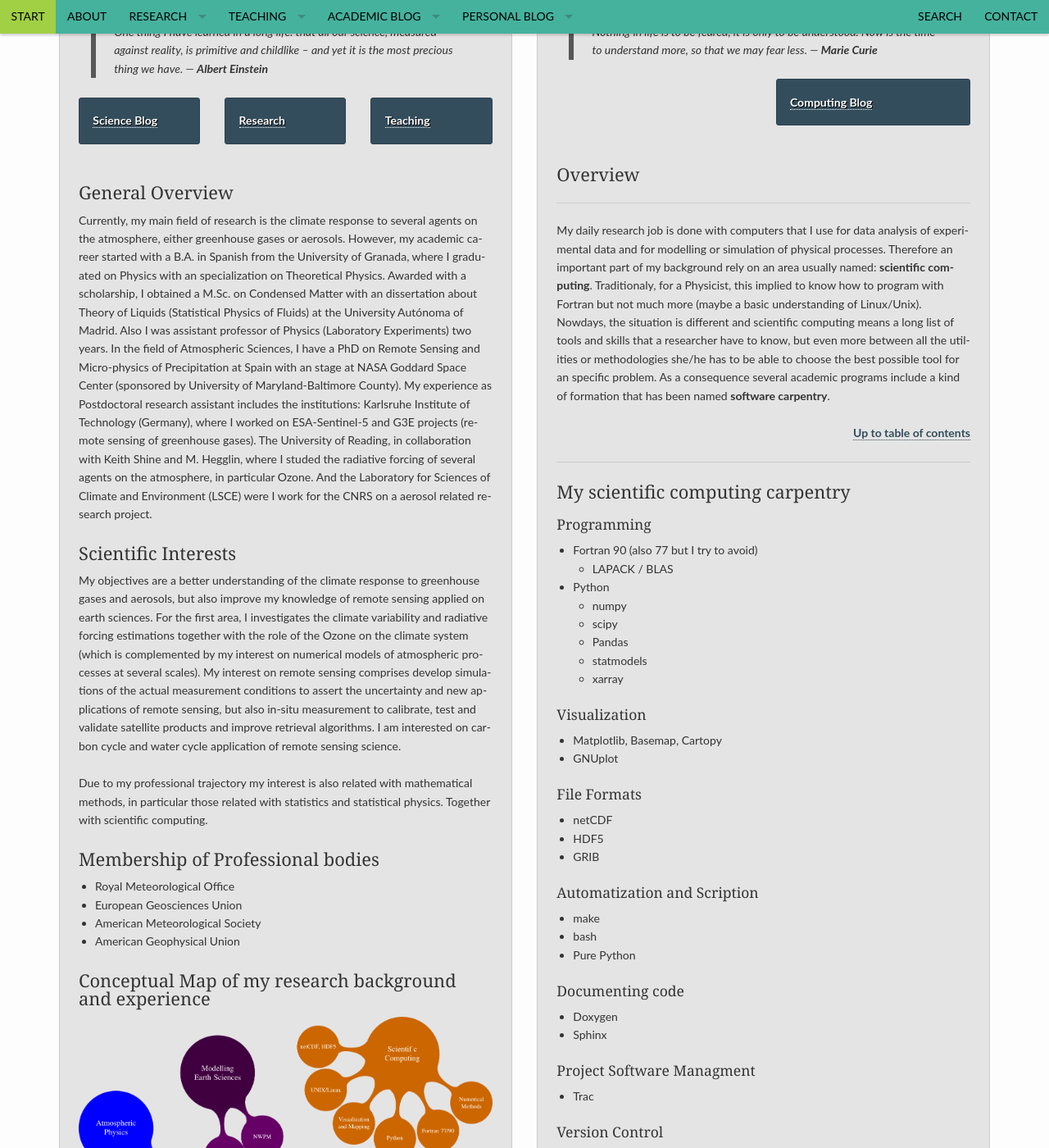
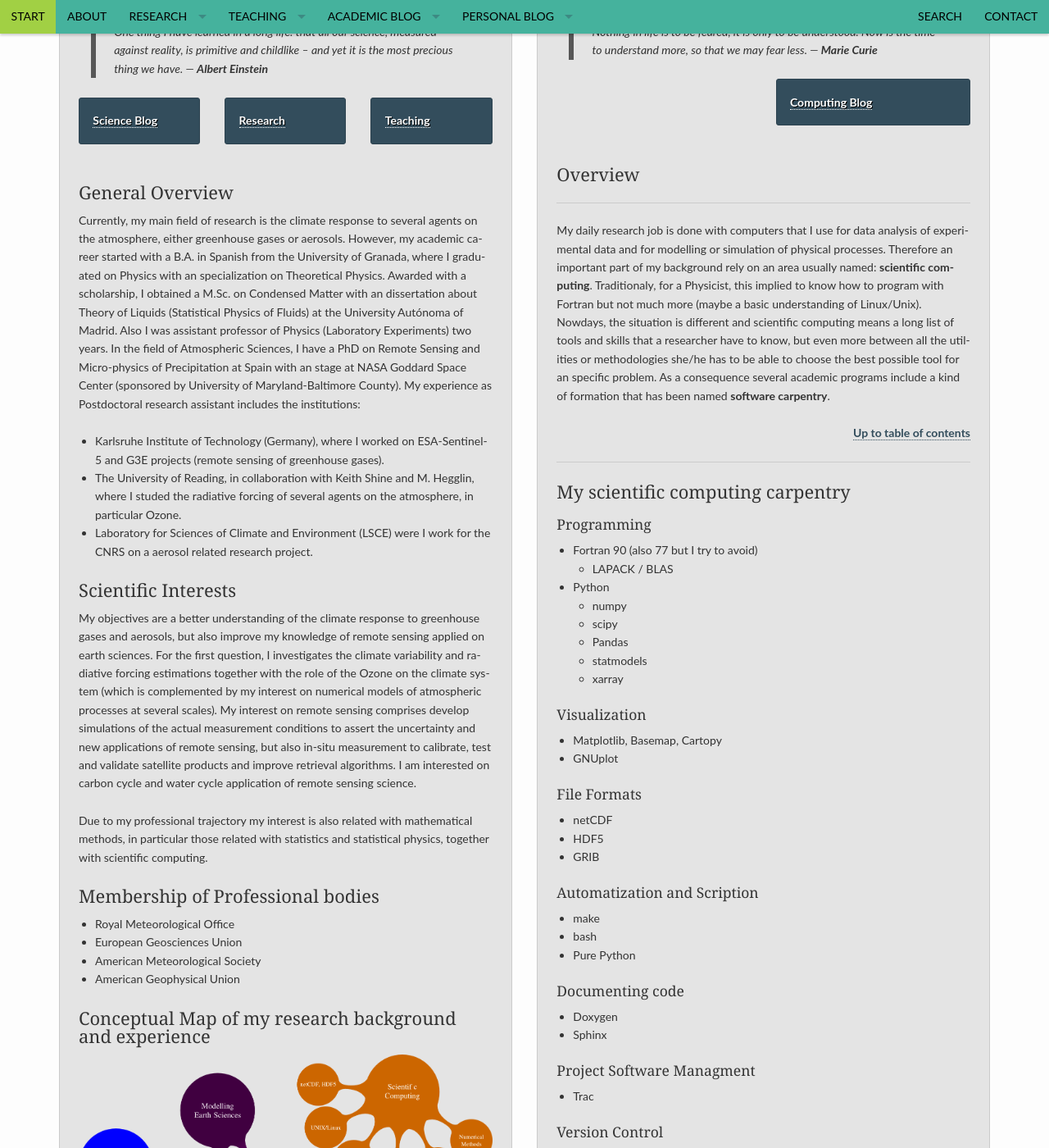
Before and after one commit to RCHG/rchg.github.io, a Jekyll site: the page built from pages/about_overview.md, in a window 1280 px wide and 1400 px high, scrolled down 329 px. Shown: the whole window at 82% size. Built offline with Jekyll 4.4.1, drawn with Linux system fonts in a browser that asks for light colours; nearby versions of some CDN libraries; comment, search, counter and statistics services are not loaded.

Commit message:
Update about_overview.md

```diff
--- a/pages/about_overview.md
+++ b/pages/about_overview.md
@@ -33,14 +33,17 @@ breadcrumb: true
 
 ### General Overview
 
-Currently, my main field of research is the climate response to several agents on the atmosphere, either greenhouse gases or aerosols. However, my academic career started with a B.A. in Spanish from the University of Granada, where I graduated on Physics with an specialization on Theoretical Physics. Awarded with a scholarship, I obtained a M.Sc. on Condensed Matter with an dissertation about Theory of Liquids (Statistical Physics of Fluids) at the University Autónoma of Madrid. Also I was assistant professor of Physics (Laboratory Experiments) two years. In the field of Atmospheric Sciences, I have a PhD on Remote Sensing and Micro-physics of Precipitation at Spain with an stage at NASA Goddard Space Center (sponsored by University of Maryland-Baltimore County). My experience as Postdoctoral research assistant includes the institutions: Karlsruhe Institute of Technology (Germany), where I worked on ESA-Sentinel-5 and G3E projects (remote sensing of greenhouse gases). The University of Reading, in collaboration with Keith Shine and M. Hegglin, where I studed the radiative forcing of several agents on the atmosphere, in particular Ozone. And the Laboratory for Sciences of Climate and Environment (LSCE) were I work for the CNRS on a aerosol related research project.
+Currently, my main field of research is the climate response to several agents on the atmosphere, either greenhouse gases or aerosols. However, my academic career started with a B.A. in Spanish from the University of Granada, where I graduated on Physics with an specialization on Theoretical Physics. Awarded with a scholarship, I obtained a M.Sc. on Condensed Matter with an dissertation about Theory of Liquids (Statistical Physics of Fluids) at the University Autónoma of Madrid. Also I was assistant professor of Physics (Laboratory Experiments) two years. In the field of Atmospheric Sciences, I have a PhD on Remote Sensing and Micro-physics of Precipitation at Spain with an stage at NASA Goddard Space Center (sponsored by University of Maryland-Baltimore County). My experience as Postdoctoral research assistant includes the institutions:
+- Karlsruhe Institute of Technology (Germany), where I worked on ESA-Sentinel-5 and G3E projects (remote sensing of greenhouse gases).
+- The University of Reading, in collaboration with Keith Shine and M. Hegglin, where I studed the radiative forcing of several agents on the atmosphere, in particular Ozone.
+- Laboratory for Sciences of Climate and Environment (LSCE) were I work for the CNRS on a aerosol related research project.
 
 
 ### Scientific Interests
 
-My objectives are a better understanding of the climate response to greenhouse gases and aerosols, but also improve my knowledge of remote sensing applied on earth sciences. For the first area, I investigates the climate variability and radiative forcing estimations together with the role of the Ozone on the climate system (which is complemented by my interest on numerical models of atmospheric processes at several scales). My interest on remote sensing comprises develop simulations of the actual measurement conditions to assert the uncertainty and new applications of remote sensing, but also in-situ measurement to calibrate, test and validate satellite products and improve retrieval algorithms. I am interested on carbon cycle and water cycle application of remote sensing science.
+My objectives are a better understanding of the climate response to greenhouse gases and aerosols, but also improve my knowledge of remote sensing applied on earth sciences. For the first question, I investigates the climate variability and radiative forcing estimations together with the role of the Ozone on the climate system (which is complemented by my interest on numerical models of atmospheric processes at several scales). My interest on remote sensing comprises develop simulations of the actual measurement conditions to assert the uncertainty and new applications of remote sensing, but also in-situ measurement to calibrate, test and validate satellite products and improve retrieval algorithms. I am interested on carbon cycle and water cycle application of remote sensing science.
 
-Due to my professional trajectory my interest is also related with mathematical methods, in particular those related with statistics and statistical physics. Together with scientific computing.
+Due to my professional trajectory my interest is also related with mathematical methods, in particular those related with statistics and statistical physics, together with scientific computing.
 
 ### Membership of Professional bodies
 
```
